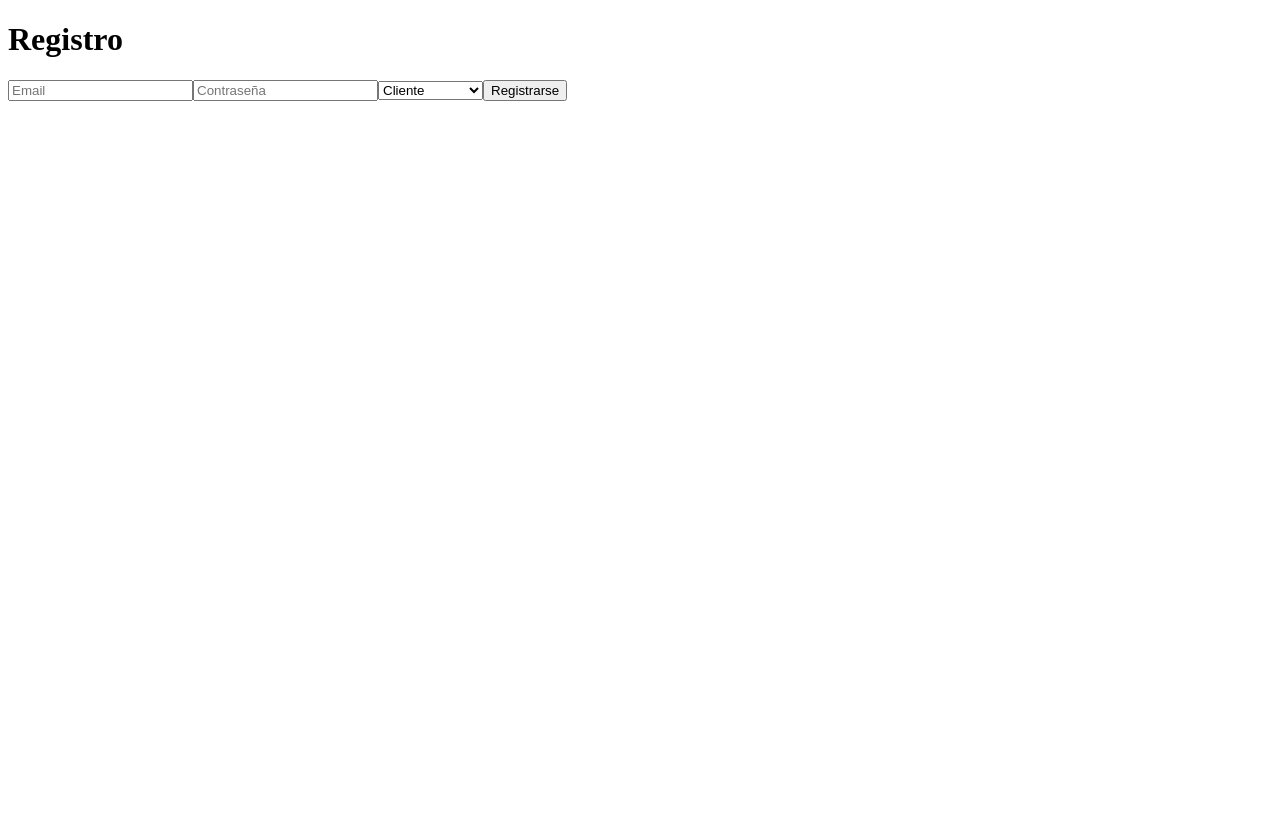
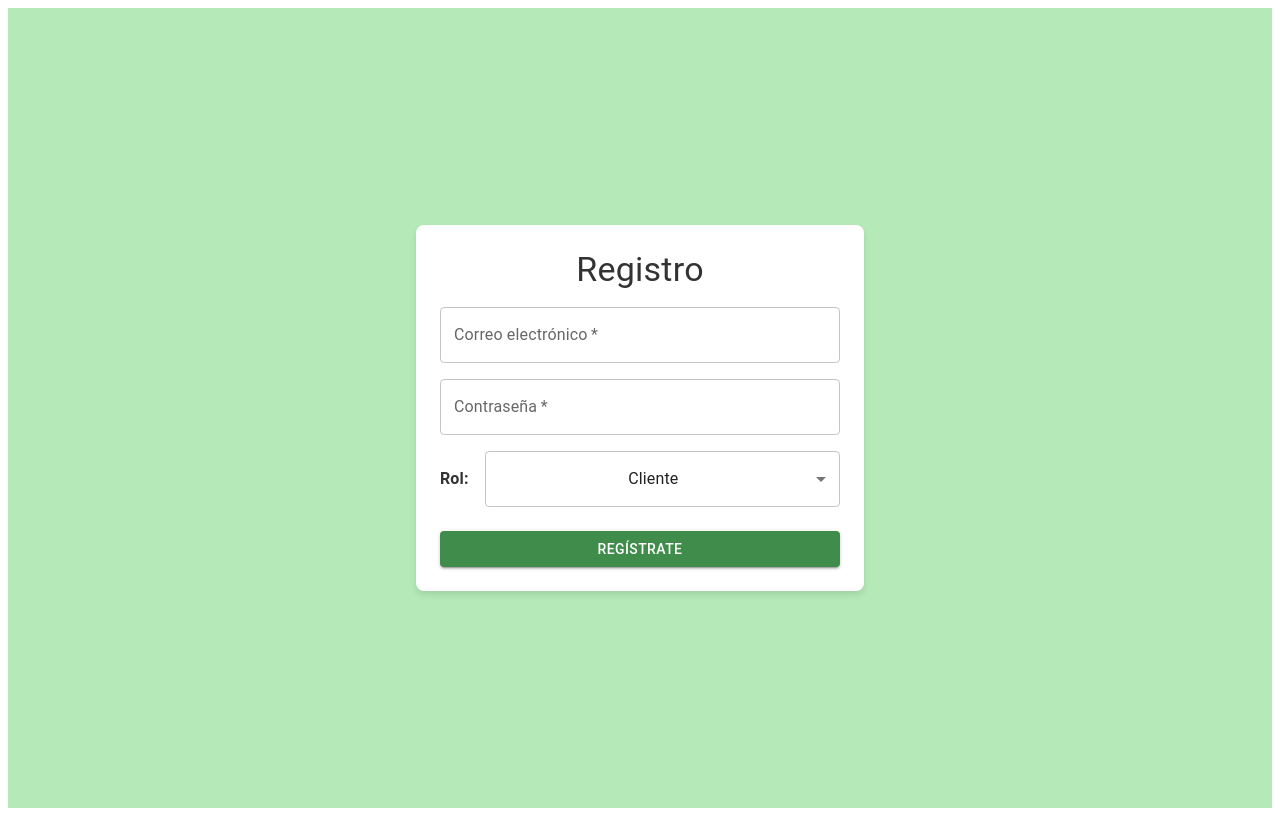
Before and after one commit to Labbbbas/ClarityAI-frontend, a Next.js app: page /register in a window 1280 px wide. Built offline with nearby package versions, Linux system fonts and the light colour scheme.

Commit message:
Diseño
Diseño de registro y inicio de sesión

```diff
--- a/app/components/appbar-global.jsx
+++ b/app/components/appbar-global.jsx
@@ -38,6 +38,12 @@ const ResponsiveAppBar = () => {
         router.push("/about");
         break;
       case "Contacto":
+        router.push("/contact");
+        break;
+      case "Registro":
+        router.push("/contact");
+        break;
+      case "Iniciar Sesión":
         router.push("/contact");
         break;
       default:
--- a/package.json
+++ b/package.json
@@ -13,6 +13,7 @@
     "@emotion/styled": "^11.13.5",
     "@mui/icons-material": "^6.1.8",
     "@mui/material": "^6.1.8",
+    "autoprefixer": "^10.4.20",
     "next": "15.0.3",
     "react": "^18.3.1",
     "react-dom": "^18.3.1"
@@ -20,7 +21,7 @@
   "devDependencies": {
     "eslint": "^8",
     "eslint-config-next": "15.0.3",
-    "postcss": "^8",
-    "tailwindcss": "^3.4.1"
+    "postcss": "^8.4.49",
+    "tailwindcss": "^3.4.15"
   }
 }
--- a/pages/register.jsx
+++ b/pages/register.jsx
@@ -1,4 +1,6 @@
+
 import { useState } from "react";
+import { Box, TextField, Button, Select, MenuItem, Typography } from "@mui/material";
 
 export default function Register() {
   const [formData, setFormData] = useState({ email: "", password: "", role: "cliente" });
@@ -16,31 +18,87 @@ export default function Register() {
   };
 
   return (
-    <form onSubmit={handleSubmit}>
-      <h1>Registro</h1>
-      <input
-        type="email"
-        placeholder="Email"
+    <Box
+      display="flex"
+      justifyContent="center"
+      alignItems="center"
+      height="100vh"
+      sx={{ backgroundColor: "#B5EAB8" }} // Fondo del contenedor
+    >
+      <Box
+        component="form"
+        onSubmit={handleSubmit}
+        sx={{
+          backgroundColor: "#fff",
+          padding: 3,
+          borderRadius: 2,
+          boxShadow: "0px 4px 6px rgba(0, 0, 0, 0.1)",
+          maxWidth: "400px",
+          width: "100%",
+          textAlign: "center",
+        }}
+      >
+        <Typography variant="h4" sx={{ marginBottom: 2, color: "#333" }}>
+          Registro
+        </Typography>
+        <TextField
+          label="Correo electrónico"
+          variant="outlined"
+          fullWidth
           value={formData.email}
           onChange={(e) => setFormData({ ...formData, email: e.target.value })}
           required
+          sx={{ marginBottom: 2 }}
         />
-      <input
+        <TextField
+          label="Contraseña"
           type="password"
-        placeholder="Contraseña"
+          variant="outlined"
+          fullWidth
           value={formData.password}
           onChange={(e) => setFormData({ ...formData, password: e.target.value })}
           required
+          sx={{ marginBottom: 2 }}
         />
-      <select
+        <Box display="flex" alignItems="center" sx={{ marginBottom: 3 }}>
+          <Typography
+            variant="body1"
+            sx={{
+              marginRight: 2,
+              fontWeight: "bold",
+              color: "#333",
+            }}
+          >
+            Rol:
+          </Typography>
+          <Select
             value={formData.role}
             onChange={(e) => setFormData({ ...formData, role: e.target.value })}
+            fullWidth
           >
-        <option value="cliente">Cliente</option>
-        <option value="admin">Administrador</option>
-      </select>
-      <button type="submit">Registrarse</button>
-      <p>{message}</p>
-    </form>
+            <MenuItem value="cliente">Cliente</MenuItem>
+            <MenuItem value="admin">Administrador</MenuItem>
+          </Select>
+        </Box>
+        <Button
+          type="submit"
+          variant="contained"
+          fullWidth
+          sx={{
+            backgroundColor: "#3F8C4B",
+            "&:hover": {
+              backgroundColor: "#45a049",
+            },
+          }}
+        >
+          Regístrate
+        </Button>
+        {message && (
+          <Typography variant="body2" sx={{ color: "red", marginTop: 2 }}>
+            {message}
+          </Typography>
+        )}
+      </Box>
+    </Box>
   );
 }
```
Also changed, not shown: app/components/footer.jsx (+17 -0 lines), pages/login.jsx (+61 -15 lines), 1 other file (tests, documents, lock files or other folders). Lines whose indentation alone changed are shown as unchanged.
